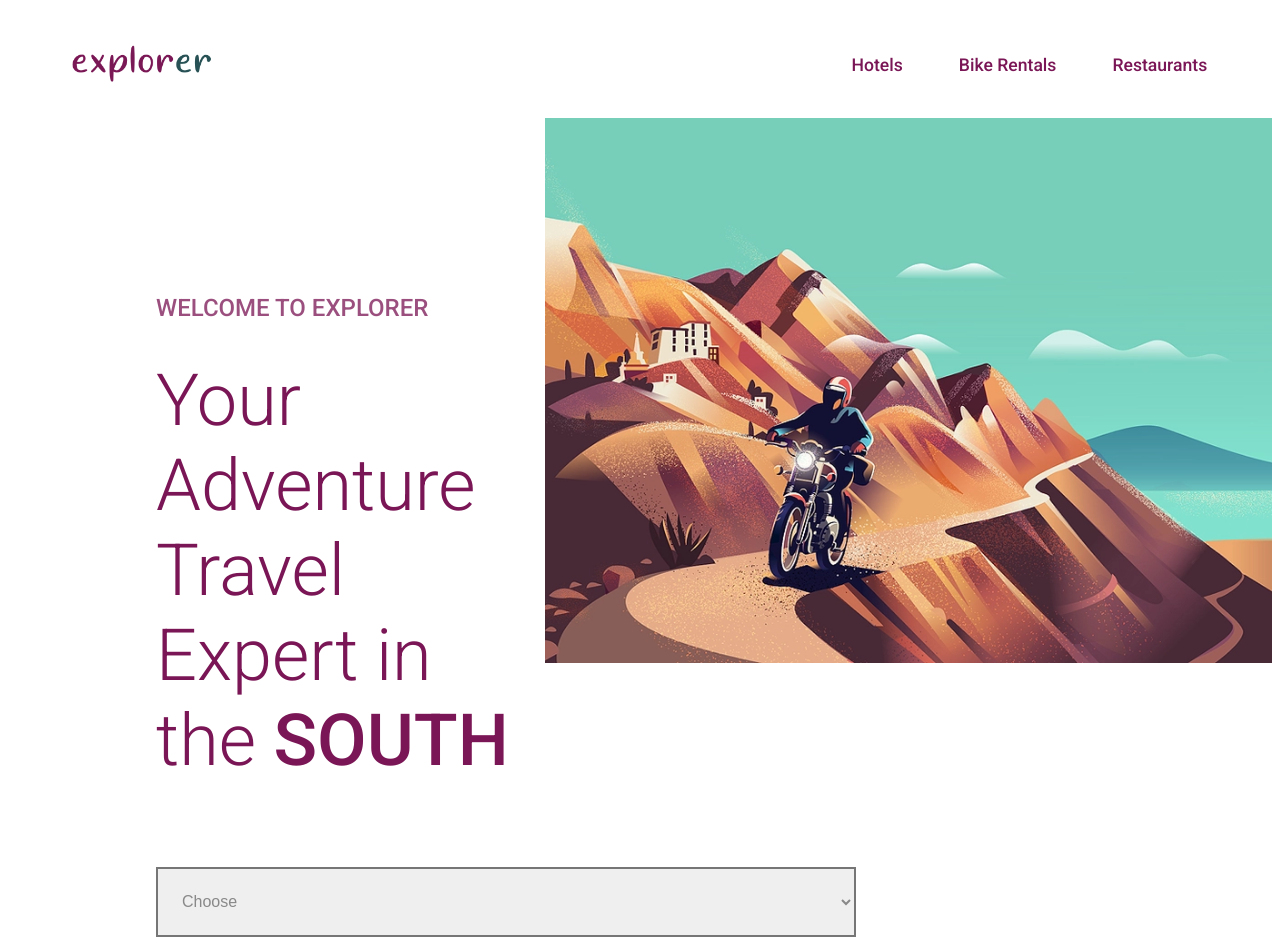
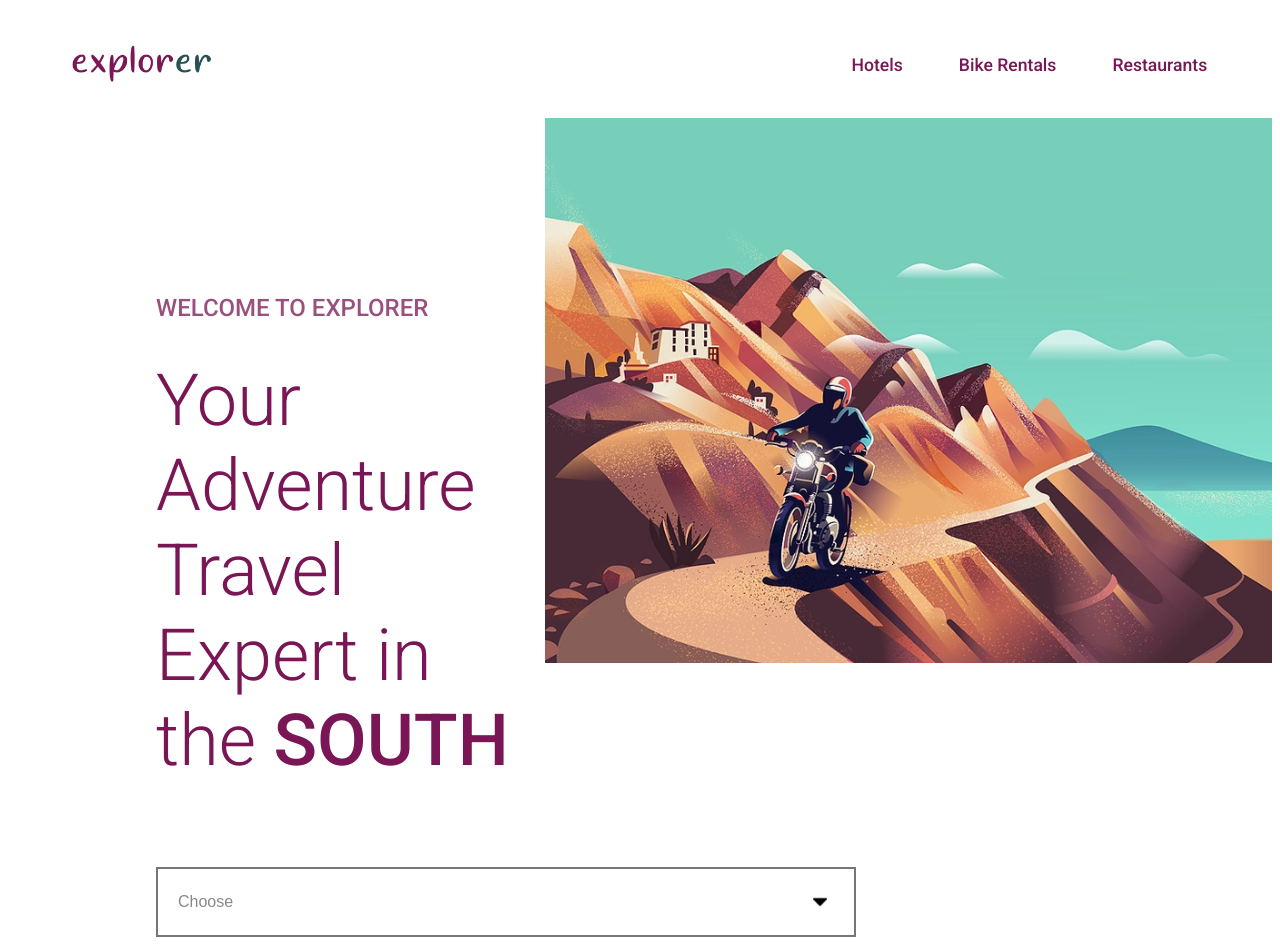
Before and after one commit to Charanrajcdw/React-Applications, a React (Create React App) app in the folder explorer/: page / in a window 1280 px wide. Shown: the top 952 px of the page. Built offline with nearby package versions, Linux system fonts and the light colour scheme.

Commit message:
Added caret and proptypes

```diff
--- a/explorer/package.json
+++ b/explorer/package.json
@@ -6,6 +6,7 @@
     "@testing-library/jest-dom": "^5.16.5",
     "@testing-library/react": "^13.4.0",
     "@testing-library/user-event": "^13.5.0",
+    "prop-types": "^15.8.1",
     "react": "^18.2.0",
     "react-dom": "^18.2.0",
     "react-router-dom": "^6.10.0",
--- a/explorer/src/components/Button/Button.js
+++ b/explorer/src/components/Button/Button.js
@@ -1,7 +1,16 @@
 import styles from "./Button.module.css";
+import PropTypes from "prop-types";
 
 function Button(props) {
   return <button className={styles.button}>{props.value}</button>;
 }
 
+Button.propTypes = {
+  value: PropTypes.string.isRequired,
+};
+
+Button.defaultProps = {
+  value: "BUTTON",
+};
+
 export default Button;
--- a/explorer/src/components/Card/Card.js
+++ b/explorer/src/components/Card/Card.js
@@ -1,5 +1,6 @@
 import Button from "../Button/Button";
 import styles from "./Card.module.css";
+import PropTypes from "prop-types";
 
 function Card(props) {
   return (
@@ -13,4 +14,12 @@ function Card(props) {
   );
 }
 
+Card.propTypes = {
+  city: PropTypes.shape ({
+    city: PropTypes.string.isRequired,
+    place: PropTypes.string.isRequired,
+    shortDescription: PropTypes.string.isRequired,
+  }).isRequired,
+};
+
 export default Card;
--- a/explorer/src/components/Dropdown/Dropdown.js
+++ b/explorer/src/components/Dropdown/Dropdown.js
@@ -1,5 +1,6 @@
 import styles from "./Dropdown.module.css";
 import cities from "../../assets/data/places.json";
+import PropTypes from "prop-types";
 
 function Dropdown(props) {
   return (
@@ -14,4 +15,9 @@ function Dropdown(props) {
   );
 }
 
+Dropdown.propTypes = {
+  name: PropTypes.string.isRequired,
+  id: PropTypes.string.isRequired,
+};
+
 export default Dropdown;
--- a/explorer/src/components/Dropdown/Dropdown.module.css
+++ b/explorer/src/components/Dropdown/Dropdown.module.css
@@ -4,6 +4,8 @@
   height: 70px;
   padding: 20px;
   color: #898989;
+  appearance: none;
+  background: url("./caret-down.png") no-repeat 96%/2% #ffffff;
   outline: none;
   border-width: 2px;
 }
```
Also changed, not shown: explorer/src/components/Dropdown/caret-down.png (added), 1 other file (tests, documents, lock files or other folders).
